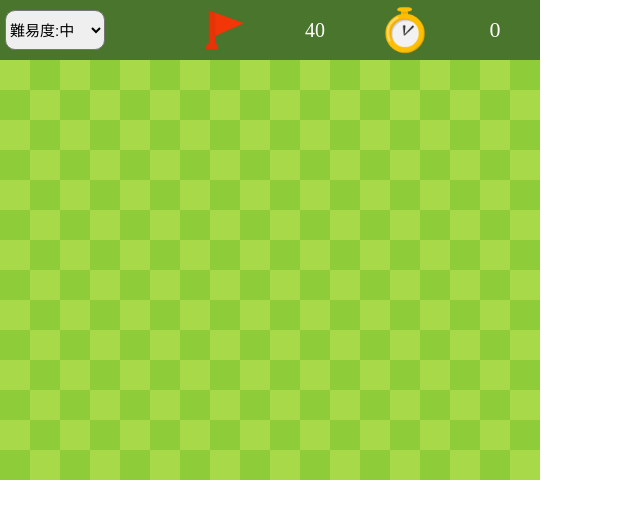
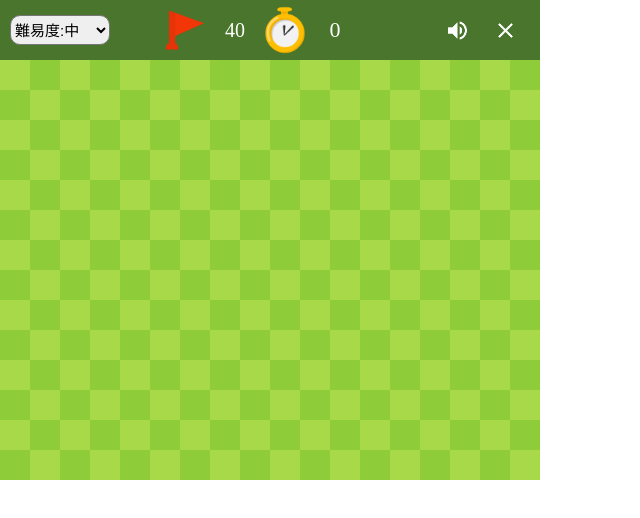
Before and after one commit to relationslab/minesweeper, a React (Create React App) app: page / in a window 1280 px wide. Shown: the top 518 px of the page, without its empty margins (0-640 px from the left). Built offline with nearby package versions, Linux system fonts and the light colour scheme.

Commit message:
fix:Headerのレイアウト調整

```diff
--- a/src/components/Board.tsx
+++ b/src/components/Board.tsx
@@ -3,11 +3,27 @@ import styled from "styled-components";
 import { BoardState } from "../reducers/Board/types";
 import Cell from "./Cell";
 
+const cellSize = (boardWidth: number) => {
+  return boardWidth === 10
+    ? 45
+    : boardWidth === 18
+    ? 30
+    : boardWidth === 24
+    ? 25
+    : 0;
+};
+
 const StyledBoard = styled.span<{ width: number; height: number }>`
   display: grid;
   grid-auto-flow: column;
-  grid-template-columns: repeat(${(props) => props.width}, 30px);
-  grid-template-rows: repeat(${(props) => props.height}, 30px);
+  grid-template-columns: repeat(
+    ${(props) => props.width},
+    ${(props) => cellSize(props.width)}px
+  );
+  grid-template-rows: repeat(
+    ${(props) => props.height},
+    ${(props) => cellSize(props.width)}px
+  );
 `;
 
 type BoardProps = {
--- a/src/components/Cell.tsx
+++ b/src/components/Cell.tsx
@@ -4,11 +4,25 @@ import styled from "styled-components";
 import { CellState } from "../reducers/Board/types";
 import { RootState } from "../rootReducer";
 
-const StyledCell = styled.div<{ styleIsOpened: boolean; cellColor: number }>`
-  width: 30px;
-  height: 30px;
+const cellSize = (boardWidth: number) => {
+  return boardWidth === 10
+    ? 45
+    : boardWidth === 18
+    ? 30
+    : boardWidth === 24
+    ? 25
+    : 0;
+};
+
+const StyledCell = styled.div<{
+  boardWidth: number;
+  styleIsOpened: boolean;
+  cellColor: number;
+}>`
+  width: ${({ boardWidth }) => cellSize(boardWidth)}px;
+  height: ${({ boardWidth }) => cellSize(boardWidth)}px;
+  line-height: ${({ boardWidth }) => cellSize(boardWidth)}px;
   text-align: center;
-  line-height: 30px;
   background: ${(props) =>
     props.styleIsOpened
       ? props.styleIsOpened && props.cellColor % 2 === 0
@@ -19,19 +33,29 @@ const StyledCell = styled.div<{ styleIsOpened: boolean; cellColor: number }>`
       : "#8ECC39"};
 `;
 
-const StyledImg = styled.img`
-  width: 30px;
-  height: 30px;
+const StyledNumber = styled.span<{
+  number: number;
+}>`
+  font-weight: bold;
+  font-size: 20px;
+  color: ${({ number }) =>
+    number === 1
+      ? "blue"
+      : number === 2
+      ? "green"
+      : number === 3
+      ? "red"
+      : number === 4
+      ? "purple"
+      : number === 5
+      ? "orange"
+      : "red"};
 `;
 
-type CellProps = {
-  cell: CellState;
-  colorNumber: number;
-  x: number;
-  y: number;
-  onClick: (e: React.MouseEvent) => void;
-  onContextMenu: (e: React.MouseEvent) => void;
-};
+const StyledImg = styled.img`
+  width: 100%;
+  height: 100%;
+`;
 
 const Flag = () => {
   return <StyledImg src={`${process.env.PUBLIC_URL}/flag.png`} alt="flag" />;
@@ -46,6 +70,16 @@ const Batsu = () => {
     <StyledImg src={`${process.env.PUBLIC_URL}/batsu_red.png`} alt="batsu" />
   );
 };
+
+type CellProps = {
+  cell: CellState;
+  colorNumber: number;
+  x: number;
+  y: number;
+  onClick: (e: React.MouseEvent) => void;
+  onContextMenu: (e: React.MouseEvent) => void;
+};
+
 const Cell: React.FC<CellProps> = ({
   cell,
   colorNumber,
@@ -53,18 +87,22 @@ const Cell: React.FC<CellProps> = ({
   onContextMenu,
 }) => {
   const game = useSelector((state: RootState) => state.game);
+  const board = useSelector((state: RootState) => state.board);
   return (
     <StyledCell
       onClick={(e) => onClick(e)}
       onContextMenu={(e) => onContextMenu(e)}
       styleIsOpened={cell.isOpened}
       cellColor={colorNumber}
+      boardWidth={board.width}
     >
       {cell.isOpened ? (
         cell.hasMine ? (
           <Mine />
         ) : cell.surroundingMines !== 0 ? (
-          cell.surroundingMines
+          <StyledNumber number={cell.surroundingMines}>
+            {cell.surroundingMines}
+          </StyledNumber>
         ) : null
       ) : cell.isFlagged && !cell.hasMine && !cell.isOpened && game.isEnded ? (
         <Batsu />
--- a/src/components/FlagCount.tsx
+++ b/src/components/FlagCount.tsx
@@ -4,8 +4,9 @@ import { BoardState } from "../reducers/Board/types";
 
 const StyledFlagCount = styled.div`
   display: grid;
-  grid-template-columns: 1fr 1fr;
+  grid-template-columns: 50px 50px;
   justify-items: center;
+  justify-self: right;
   align-items: center;
   color: white;
   font-size: 20px;
--- a/src/components/Header.tsx
+++ b/src/components/Header.tsx
@@ -6,14 +6,43 @@ import FlagCount from "../containers/FlagCount";
 import Timer from "../containers/Timer";
 import { RootState } from "../rootReducer";
 
+const cellSize = (boardWidth: number) => {
+  return boardWidth === 10
+    ? 45
+    : boardWidth === 18
+    ? 30
+    : boardWidth === 24
+    ? 25
+    : 0;
+};
+
 const StyledHeader = styled.header<{ boardWidth: number }>`
-  width: ${(props) => props.boardWidth * 30}px;
+  width: ${(props) => cellSize(props.boardWidth) * props.boardWidth}px;
   height: 60px;
   background-color: #4a752c;
   display: grid;
   grid-template-rows: 60px;
-  grid-template-columns: 1fr 1fr 1fr auto;
+  /* grid-template-columns: 120px 120px 100px 80px 80px; */
+  grid-template-columns: 1fr 2fr 2fr 1fr 1fr;
+  justify-content: center;
 `;
+
+const StyledImg = styled.img<{ right?: boolean }>`
+  width: 25px;
+  height: 25px;
+  align-self: center;
+  justify-self: ${({ right }) => (right ? "right" : "center")};
+`;
+
+const CloseButton = () => {
+  return <StyledImg src={`${process.env.PUBLIC_URL}/batsu.png`} alt="close" />;
+};
+
+const SoundButton = () => {
+  return (
+    <StyledImg right src={`${process.env.PUBLIC_URL}/sound.png`} alt="sound" />
+  );
+};
 
 const Header: React.FC = () => {
   const board = useSelector((state: RootState) => state.board);
@@ -22,6 +51,8 @@ const Header: React.FC = () => {
       <SelectLevel />
       <FlagCount />
       <Timer />
+      <SoundButton />
+      <CloseButton />
     </StyledHeader>
   );
 };
--- a/src/components/SelectLevel.tsx
+++ b/src/components/SelectLevel.tsx
@@ -4,7 +4,7 @@ import { LevelKey } from "../reducers/Board/types";
 
 const StyledSelectLevel = styled.select`
   width: 100px;
-  margin: 10px 5px;
+  margin: 15px 10px;
   font-size: 15px;
   line-height: 30px;
   border-radius: 10px;
--- a/src/components/Timer.tsx
+++ b/src/components/Timer.tsx
@@ -6,6 +6,7 @@ const StyledTimer = styled.div`
   display: grid;
   grid-template-columns: 1fr 1fr;
   justify-items: center;
+  justify-self: left;
   align-items: center;
   color: white;
   font-size: 22px;
```
Also changed, not shown: public/notmine.png (added), public/sound.png (added).
